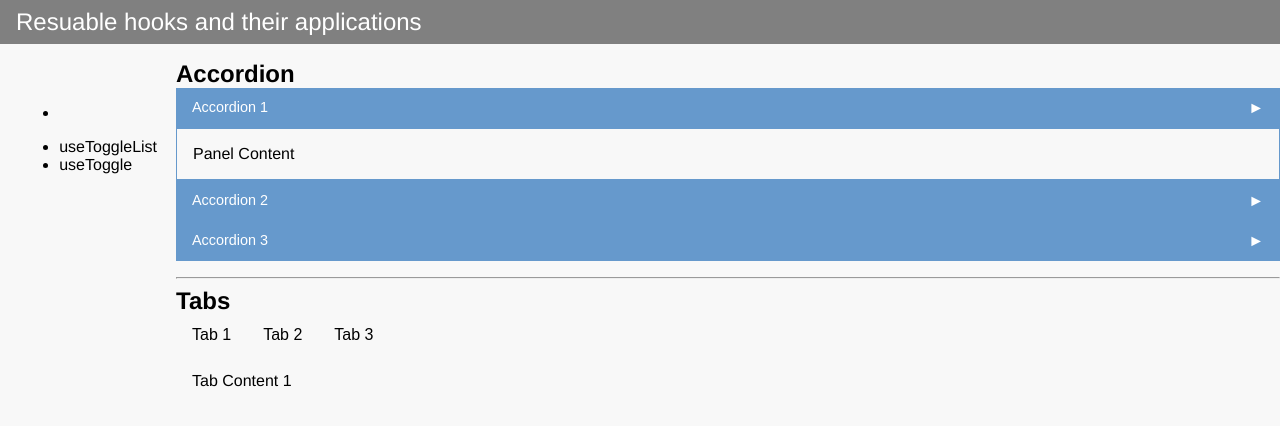
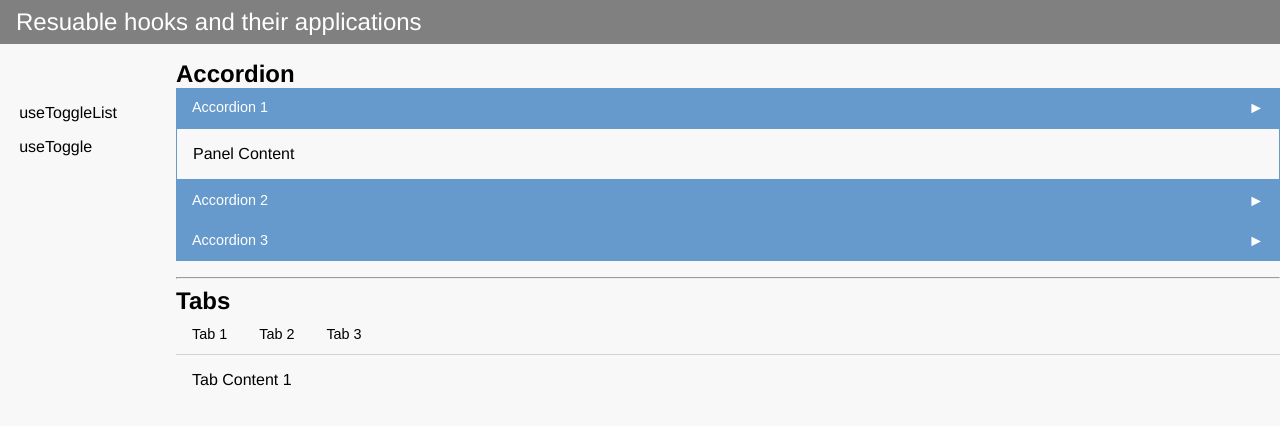
Before and after one commit to adityanichkawade/react-component-hooks, a React (Create React App) app: page /useToggleList in a window 1280 px wide. Shown: the top 426 px of the page. Built offline with nearby package versions, Linux system fonts and the light colour scheme.

Commit message:
Corrected the folder structure

```diff
--- a/src/components/molecules/accordion/index.js
+++ b/src/components/molecules/accordion/index.js
@@ -3,7 +3,7 @@ import classNames from "classnames";
 import { AccordionButton, AccordionPanel } from "../../atoms";
 
 const Accordion = ({ className, onAccordionClick, items, ...props }) => {
-  const componentClassName = classNames("accordion", className);
+  const componentClassName = classNames("hks_accordion", className);
   return (
     <div className={componentClassName} {...props}>
       {items.map((item) => (
--- a/src/components/molecules/index.js
+++ b/src/components/molecules/index.js
@@ -1,4 +1,4 @@
 export { default as Accordion } from "./accordion";
-export { default as Tabs } from "./tabs";
+export { default as Tabs } from "./tabs/tabs";
 export { default as NavRouter } from "./navRouter";
 export { default as Modal } from "./modal";
--- a/src/components/molecules/navRouter/index.js
+++ b/src/components/molecules/navRouter/index.js
@@ -4,9 +4,9 @@ import { NavRouterLink } from "../../atoms";
 const NavRouter = ({ className, items }) => {
   return (
     <nav className={className}>
-      <ul className="navigationRouterList">
+      <ul className="hks_navigationRouterList">
         {items.map(({ id, path, title }) => (
-          <li className="navigationRouterListItem" key={id}>
+          <li className="hks_navigationRouterListItem" key={id}>
             <NavRouterLink to={path}>{title}</NavRouterLink>
           </li>
         ))}
--- a/src/components/molecules/tabs/tabButtons/index.js
+++ b/src/components/molecules/tabs/tabButtons.js
@@ -1,8 +1,8 @@
 import React from "react";
 import classNames from "classnames";
-import { TabButton } from "../../../atoms";
+import { TabButton } from "../../atoms";
 const TabButtons = ({ className, children, items, onTabClick, ...props }) => {
-  const componentClassName = classNames("tabButtons", className);
+  const componentClassName = classNames("hks_tabButtons", className);
   return (
     <div className={componentClassName}>
       {items.map((item) => (
```
Also changed, not shown: src/components/atoms/accordion/accordionButton.js (renamed from src/components/atoms/accordion/accordionButton/index.js), src/components/atoms/accordion/accordionPanel.js (renamed from src/components/atoms/accordion/accordionPanel/index.js), src/components/atoms/modal/modalBody.js (renamed from src/components/atoms/modal/modalBody/index.js), src/components/atoms/modal/modalFooter.js (renamed from src/components/atoms/modal/modalFooter/index.js), src/components/atoms/modal/modalHeader.js (renamed from src/components/atoms/modal/modalHeader/index.js), src/components/atoms/tabs/tabButton.js (renamed from src/components/atoms/tabs/tabButton/index.js), src/components/atoms/tabs/tabPanel.js (renamed from src/components/atoms/tabs/tabPanel/index.js), src/components/molecules/tabs/tabs.js (renamed from src/components/molecules/tabs/index.js).
